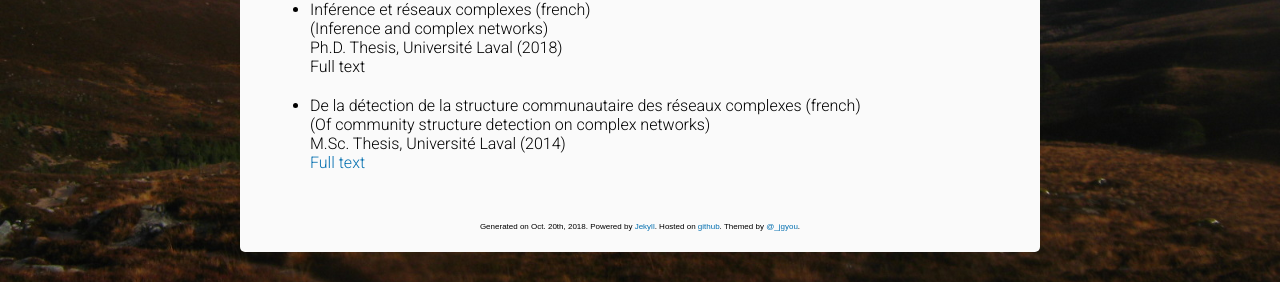
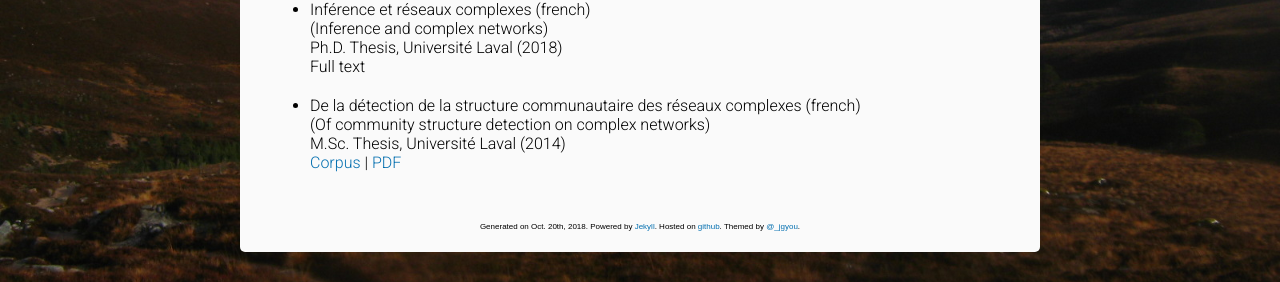
Before and after one commit to jg-you/jg-you.github.io, a Jekyll site: the page built from publications.md, in a window 1280 px wide and 900 px high, scrolled down 1838 px. Shown: the part 618-900 px from the top of the window. Built offline with Jekyll 4.4.1, drawn with Linux system fonts in a browser that asks for light colours; some web fonts are replaced; comment, search, counter and statistics services are not loaded.

Commit message:
Update publications.md

```diff
--- a/publications.md
+++ b/publications.md
@@ -111,4 +111,4 @@ Full text
 * De la détection de la structure communautaire des réseaux complexes (french)<br/>
 (Of community structure detection on complex networks)<br/>
 M.Sc. Thesis, Université Laval (2014)<br/>
-[Full text](http://www.dynamica.phy.ulaval.ca/fileadmin/theses/young14_master.pdf)
+[Corpus](https://corpus.ulaval.ca/jspui/handle/20.500.11794/25472) | [PDF](http://www.dynamica.phy.ulaval.ca/fileadmin/theses/young14_master.pdf)
```
